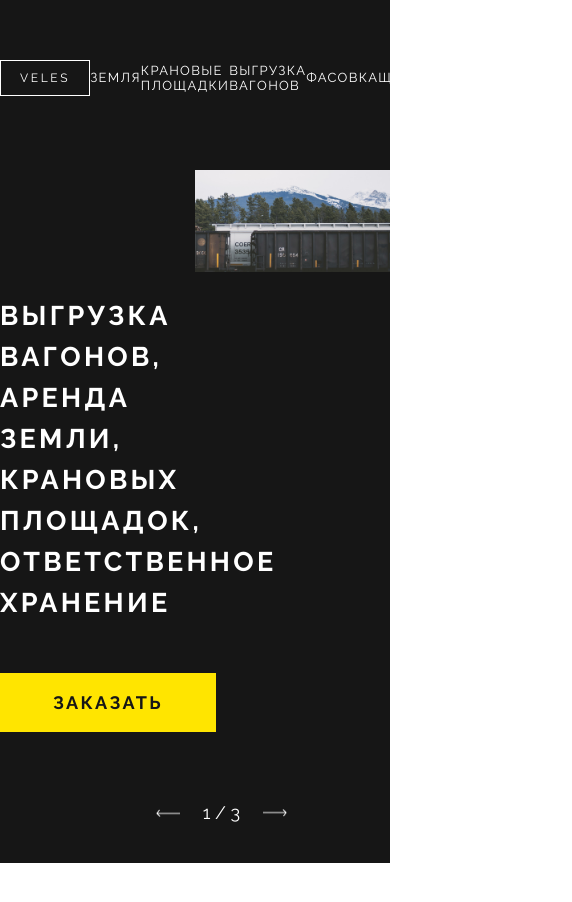
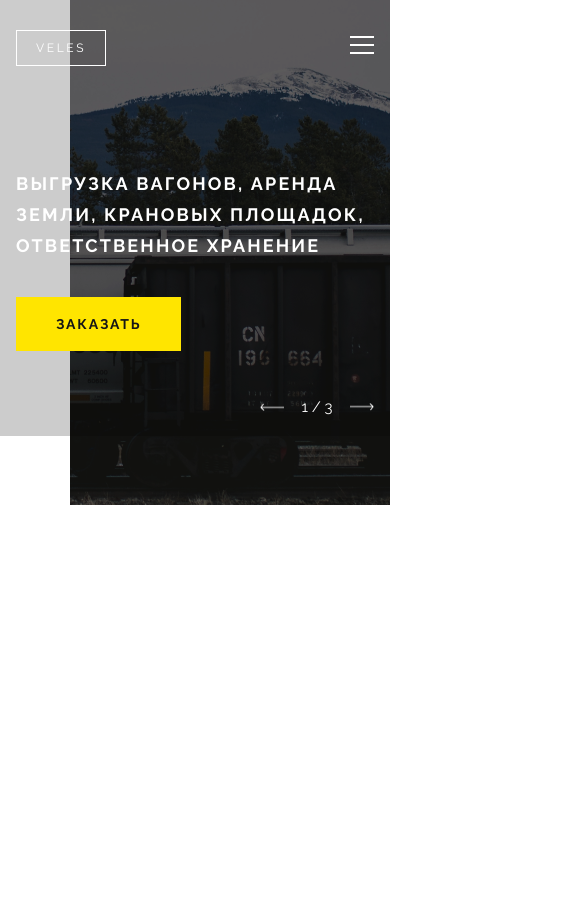
Before and after one commit to ZojaAc/veles, a website: page docs/index.html in a window 390 px wide. Shown: the whole page, 572 px wide, since content can reach past the window. After the commit the page ends 844 px from the top, so only its background shows below. Drawn offline with Linux system fonts and the light colour scheme.

Commit message:
header-mobile

```diff
--- a/app/scss/blocks/header.scss
+++ b/app/scss/blocks/header.scss
@@ -4,11 +4,73 @@
   font-family: $font-family;
   padding-bottom: 40px;
 
+  @include mobile {
+    padding: 30px 16px 20px 16px;
+    background: rgba(0, 0, 0, 0.2);
+  }
+
+  &__top {
+    display: flex;
+    align-items: center;
+    justify-content: space-between;
+    margin: 0 auto;
+    max-width: 1170px;
+    padding-top: 30px;
+    padding-bottom: 30px;
+
+    @include mobile {
+      z-index: 2;
+      padding: 0;
+    }
+  }
+
+  &__logo {
+    @include font(12px, 14px, 400);
+    text-transform: uppercase;
+    letter-spacing: 0.22em;
+    text-align: center;
+    border: 1px solid $font-nav;
+    padding: 10px 19px;
+    max-width: 90px;
+    margin-right: 30px;
+  }
+
+  &__nav {
+    @include mobile {
+      display: none;
+    }
+  }
+
+  &__burger {
+    max-width: 26px;
+
+    &-span {
+      display: block;
+      width: 24px;
+      background-color: $font-nav;
+      height: 2px;
+      margin-bottom: 6px;
+    }
+
+    display: none;
+
+    @include mobile {
+      display: block;
+    }
+  }
+
   &__slide {
     max-width: 1170px;
     display: flex;
     justify-content: space-between;
     margin: 0 auto;
+
+    @include mobile {
+      display: block;
+      padding: 0;
+      margin-top: 102px;
+      margin-bottom: 47px;
+    }
   }
 
   &__pages {
@@ -19,6 +81,12 @@
     max-width: calc(24px * 2 + 18px * 2 + 47px);
     // margin-bottom: 39px;
     margin-left: 40%;
+
+    @include mobile {
+      @include font(15px, 18px, 400);
+      max-width: 114px;
+      margin-left: auto;
+    }
   }
 
   &__vector {
--- a/app/scss/blocks/nav.scss
+++ b/app/scss/blocks/nav.scss
@@ -1,21 +1,18 @@
 .nav {
   &__menu {
     list-style: none;
-    max-width: 1170px;
+    // max-width: 1170px;
     display: flex;
     align-items: center;
     justify-content: space-between;
-    margin: 0 auto;
+    // margin: 0 auto;
     padding: 0;
   }
 
   &__item {
     padding: 0;
     margin: 0;
-
-    // &:not(:last-child) {
-    //   margin-right: 30px;
-    // }
+    margin-right: 30px;
   }
 
   &__point {
@@ -23,17 +20,8 @@
     @include font(13px, 15px, 400);
     text-transform: uppercase;
     letter-spacing: 0.1em;
-    padding-top: 40px;
-    padding-bottom: 40px;
-  }
-
-  &__logo {
-    @include font(12px, 14px, 400);
-    text-transform: uppercase;
-    letter-spacing: 0.22em;
-    text-align: center;
-    border: 1px solid $font-nav;
-    padding: 10px 19px;
+    padding-top: 10px;
+    padding-bottom: 10px;
   }
 
   &__phone {
--- a/app/scss/blocks/slide.scss
+++ b/app/scss/blocks/slide.scss
@@ -5,14 +5,27 @@
   // display: flex;
   // margin: 0 auto;
 
+  @include mobile {
+    @include font(18px, 31px, 700);
+  }
+
   &__article {
     padding-top: 140px;
     max-width: 50%;
+
+    @include mobile {
+      padding-top: 0;
+      max-width: 100%;
+    }
   }
 
   &__text {
     max-width: 526px;
     margin-bottom: 50px;
+
+    @include mobile {
+      margin-bottom: 36px;
+    }
   }
 
   &__btn {
@@ -21,6 +34,12 @@
     text-transform: uppercase;
     padding: 19px 53px;
     margin-bottom: 70px;
+
+    @include mobile {
+      @include font(14px, 16px, 700);
+      padding: 19px 40px;
+      margin-bottom: 0;
+    }
   }
 
   &__ground {
@@ -29,6 +48,13 @@
     top: 170px;
     max-width: 50%;
     min-height: 100%;
+
+    @include mobile {
+      top: 0;
+      // min-height: 100%;
+      max-width: 100%;
+      z-index: -2;
+    }
   }
 
   &__container {
@@ -39,5 +65,9 @@
   &__gr-img {
     max-width: 100%;
     min-height: 100%;
+
+    // @include mobile {
+    //   opacity: 0.2;
+    // }
   }
 }
--- a/app/scss/variables.scss
+++ b/app/scss/variables.scss
@@ -2,10 +2,5 @@ $bg-nav: #161616;
 $font-nav: #ffffff;
 $font-family: 'Raleway', Arial, Helvetica, sans-serif;
 $bg-btn: #ffe500;
-
-
-// //bacgrounds
-// $body-bg: #ff55;
-
-// //fonts
-// $basic-family: 'Roboto', Arial, Helvetica, sans-serif;
+$mobile: 767.9px;
+$desktop: 1920px;
--- a/docs/index.html
+++ b/docs/index.html
@@ -13,9 +13,11 @@
 
 <body>
   <header class="header">
+    <div class="header__top">
+      <div class="header__logo">VELES</div>
       <nav class="header__nav nav">
         <ul class="nav__menu">
-        <li class="nav__item"><a class="nav__point nav__logo">VELES</a></li>
+          <!-- <li class="nav__item"><a class="nav__point nav__logo">VELES</a></li> -->
           <li class="nav__item"><a class="nav__point">ЗЕМЛЯ</a></li>
           <li class="nav__item"><a class="nav__point">крановые площадки</a></li>
           <li class="nav__item"><a class="nav__point">выгрузка вагонов</a></li>
@@ -31,6 +33,12 @@
           </li>
         </ul>
       </nav>
+      <div class="header__burger">
+        <span class="header__burger-span"></span>
+        <span class="header__burger-span"></span>
+        <span class="header__burger-span"></span>
+      </div>
+    </div>
     <div class="header__slide slide">
       <div class="slide__article">
         <div class="slide__text">выгрузка вагонов, АРЕНДА ЗЕМЛИ, КРаНОВЫХ ПЛОЩАДОК, ответственное хранение</div>
@@ -38,7 +46,10 @@
       </div>
       <div class="slide__ground">
         <div class="slide__container">
+          <picture class="slide__picture">
+            <source media="(max-width: 767.9px)" srcset="img/ground-img-mobile.png">
             <img class="slide__gr-img" src="../img/ground-img.png" alt="ground-img">
+          </picture>
         </div>
       </div>
     </div>
```
Also changed, not shown: app/html/index.html (+12 -1 lines), app/img/ground-img-mobile.png (added), docs/css/main.css, docs/img/ground-img-mobile.png (added). Lines whose indentation alone changed are shown as unchanged.
